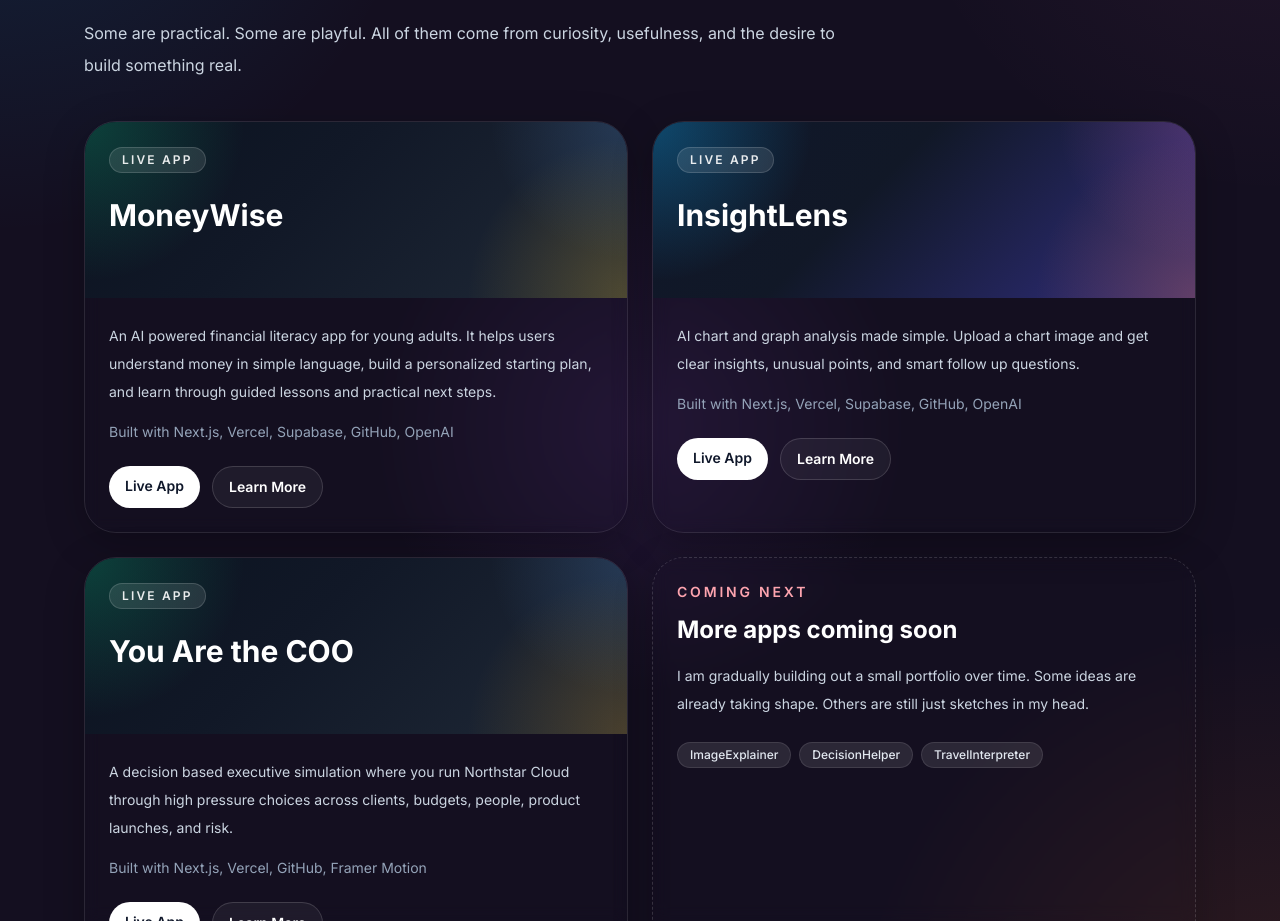
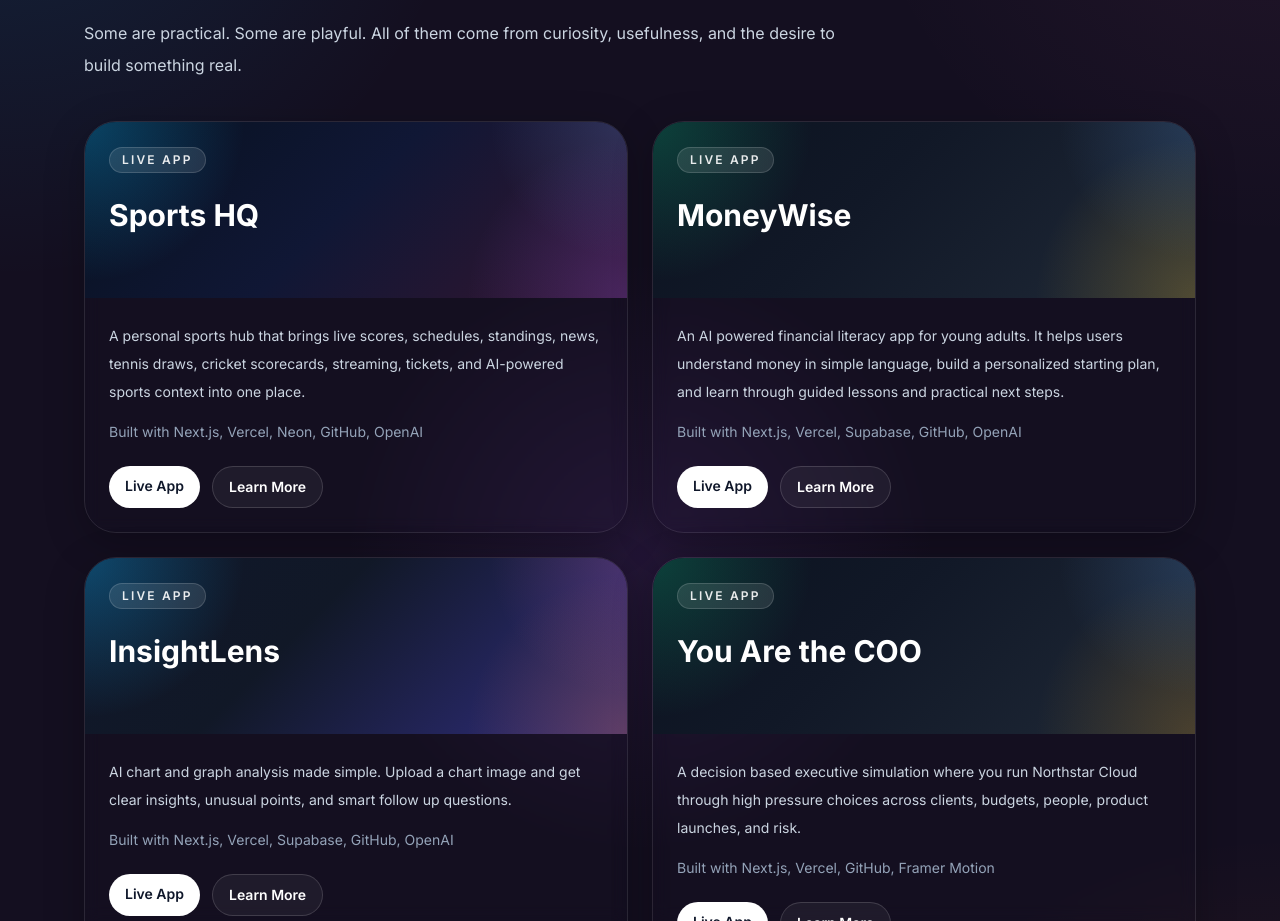
Before and after one commit to nimishraote/nimishraote-site, a Next.js app: page / in a window 1280 px wide. Shown: the part 1546-2467 px from the top of the page. Built offline with nearby package versions, Linux system fonts and the light colour scheme.

Commit message:
Add Sports HQ to public portfolio

```diff
--- a/app/layout.tsx
+++ b/app/layout.tsx
@@ -7,8 +7,13 @@
 const inter = Inter({ subsets: ["latin"] });
 
 export const metadata: Metadata = {
+  metadataBase: new URL("https://nimishraote.com"),
   title: "Nimish Raote",
-  description: "Personal website and AI product portfolio of Nimish Raote.",
+  description: "Personal website and product portfolio of Nimish Raote, including Sports HQ, MoneyWise, InsightLens and You Are the COO.",
+  authors: [{ name: "Nimish Raote", url: "https://nimishraote.com" }],
+  creator: "Nimish Raote",
+  keywords: ["Nimish Raote", "Sports HQ", "product builder", "AI apps", "operations", "strategy"],
+  alternates: { canonical: "/" },
 };
 
 export default function RootLayout({
--- a/components/site-shell.tsx
+++ b/components/site-shell.tsx
@@ -2,6 +2,14 @@
 import Link from "next/link";
 
 const apps = [
+  {
+    name: "Sports HQ",
+    badge: "Live App",
+    description:
+      "A personal sports hub that brings live scores, schedules, standings, news, tennis draws, cricket scorecards, streaming, tickets, and AI-powered sports context into one place.",
+    stack: "Next.js, Vercel, Neon, GitHub, OpenAI",
+    liveHref: "https://sports-hq-nimishraotes-projects.vercel.app/",
+  },
   {
     name: "MoneyWise",
     badge: "Live App",
@@ -214,8 +222,10 @@
                 <div
                   className={`h-44 p-6 ${
                     index === 0
+                      ? "bg-[radial-gradient(circle_at_top_left,_rgba(14,165,233,0.34),_transparent_28%),radial-gradient(circle_at_bottom_right,_rgba(139,92,246,0.24),_transparent_28%),radial-gradient(circle_at_top_right,_rgba(96,165,250,0.20),_transparent_24%),linear-gradient(135deg,#07111f_0%,#101735_48%,#35152f_100%)]"
+                      : index === 1
                       ? "bg-[radial-gradient(circle_at_top_left,_rgba(16,185,129,0.28),_transparent_28%),radial-gradient(circle_at_bottom_right,_rgba(251,191,36,0.22),_transparent_28%),radial-gradient(circle_at_top_right,_rgba(96,165,250,0.18),_transparent_24%),linear-gradient(135deg,#0b1320_0%,#111827_40%,#1f2937_100%)]"
-                      : index === 1
+                      : index === 2
                       ? "bg-[radial-gradient(circle_at_top_left,_rgba(14,165,233,0.35),_transparent_28%),radial-gradient(circle_at_bottom_right,_rgba(249,115,22,0.24),_transparent_28%),radial-gradient(circle_at_top_right,_rgba(244,114,182,0.18),_transparent_24%),linear-gradient(135deg,#0f172a_0%,#111827_40%,#312e81_100%)]"
                       : "bg-[radial-gradient(circle_at_top_left,_rgba(16,185,129,0.28),_transparent_28%),radial-gradient(circle_at_bottom_right,_rgba(245,158,11,0.20),_transparent_28%),radial-gradient(circle_at_top_right,_rgba(96,165,250,0.18),_transparent_24%),linear-gradient(135deg,#0b1320_0%,#111827_40%,#1f2937_100%)]"
                   }`}
```
